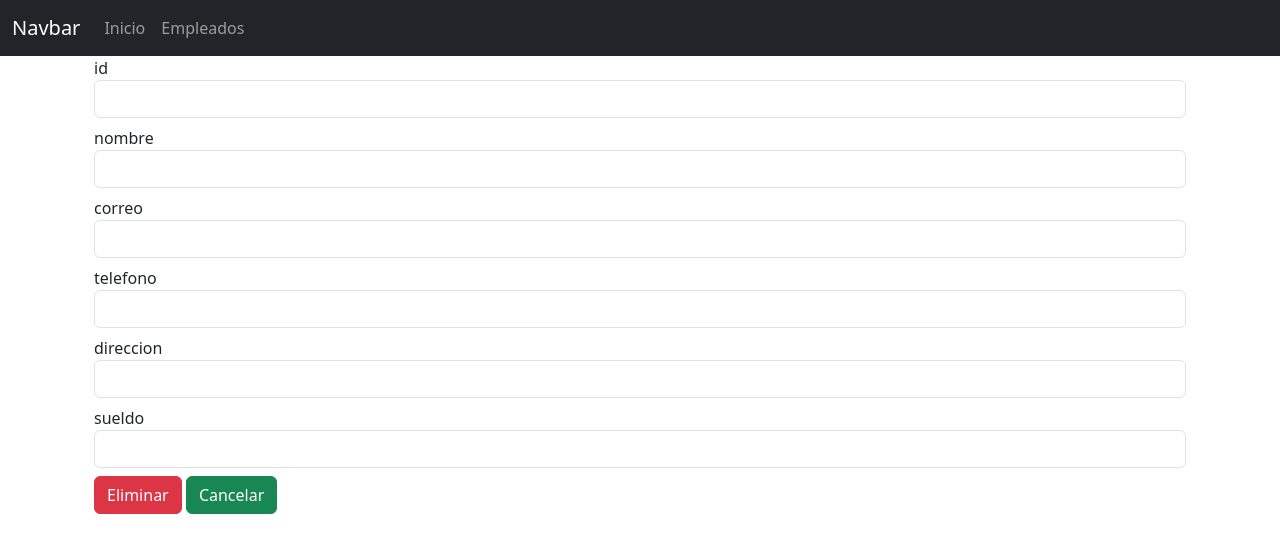
After one commit to IDGS-803-20000810/practicas_BD_IDGS803, a Flask app: template templates/eliminar.html in a window 1280 px wide. The commit adds this page. Shown: the top 553 px of the page. Run offline with Flask 3, Linux system fonts and the light colour scheme; the template is opened without the code that fills it: values that come from a table or form of the project are taken from there, others are empty; some libraries are stand-ins or nearby versions.

Commit message:
ABC Empleados

```diff
--- a/forms.py
+++ b/forms.py
@@ -2,6 +2,7 @@ from wtforms import Form
 from wtforms import StringField, SelectField, RadioField, EmailField, IntegerField, DecimalField
 
 class EmpleadoForm(Form):
+    id = IntegerField('id')
     nombre = StringField('nombre')
     correo = EmailField('correo')
     telefono = StringField('telefono')
--- a/main.py
+++ b/main.py
@@ -31,6 +31,55 @@ def index():
 
     return render_template("index.html",form=form)
 
+@app.route("/eliminar",methods=["GET", "POST"])
+def eliminar():
+    form = forms.EmpleadoForm(request.form)
+    if request.method == "GET":
+        id=request.args.get('id')
+        emp=db.session.query(Empleados).filter(Empleados.id==id).first()
+        form.id.data=request.args.get('id')
+        form.nombre.data=emp.nombre
+        form.correo.data=emp.correo
+        form.telefono.data=emp.telefono
+        form.direccion.data=emp.direccion
+        form.sueldo.data=emp.sueldo
+    if request.method == "POST" :
+        id=form.id.data
+        emp=Empleados.query.get(id)
+        db.session.delete(emp)
+        db.session.commit()
+        return redirect('tabla_empleados')
+
+    return render_template('eliminar.html',form=form)
+
+@app.route("/modificar",methods=["GET", "POST"])
+def modificar():
+    form = forms.EmpleadoForm(request.form)
+
+    if request.method == "GET":
+        id=request.args.get('id')
+        emp=db.session.query(Empleados).filter(Empleados.id==id).first()
+        form.id.data=request.args.get('id')
+        form.nombre.data=emp.nombre
+        form.correo.data=emp.correo
+        form.telefono.data=emp.telefono
+        form.direccion.data=emp.direccion
+        form.sueldo.data=emp.sueldo
+    if request.method == "POST" :
+        id=form.id.data
+        emp=db.session.query(Empleados).filter(Empleados.id==id).first()
+        emp.nombre=form.nombre.data
+        emp.correo=form.correo.data
+        emp.telefono=form.telefono.data
+        emp.direccion=form.direccion.data
+        emp.sueldo=form.sueldo.data
+        db.session.add(emp)
+        db.session.commit()
+        return redirect('tabla_empleados')
+
+    return render_template('modificar.html',form=form)
+
+
 @app.route("/tabla_empleados", methods=["GET", "POST"])
 def ABC_Completo():
     form=forms.EmpleadoForm(request.form)
--- /dev/null
+++ b/templates/eliminar.html
@@ -0,0 +1,47 @@
+{% extends 'layout.html' %}
+
+
+{% block content %}
+{% from "_macros.html" import render_field %}
+
+<div class="container">
+    <div class="row">
+        <form name="registro" action="/eliminar" id="eliminar" method="post">
+            <div class="row control-group">
+                <div class="form-group col-sm-12 controls">
+                    {{render_field(form.id,class="form-control")}}
+                </div>
+            </div>
+            <div class="row control-group">
+                <div class="form-group col-sm-12 controls">
+                    {{render_field(form.nombre,class="form-control")}}
+                </div>
+            </div>
+            <div class="row control-group">
+                <div class="form-group col-sm-12 controls">
+                    {{render_field(form.correo,class="form-control")}}
+                </div>
+            </div>
+            <div class="row control-group">
+                <div class="form-group col-sm-12 controls">
+                    {{render_field(form.telefono,class="form-control")}}
+                </div>
+            </div>
+            <div class="row control-group">
+                <div class="form-group col-sm-12 controls">
+                    {{render_field(form.direccion,class="form-control")}}
+                </div>
+            </div>
+            <div class="row control-group">
+                <div class="form-group col-sm-12 controls">
+                    {{render_field(form.sueldo,class="form-control")}}
+                </div>
+            </div>
+            <input type="hidden" name="csrf_token" value="{{csrf_token()}}">
+            <input class="btn btn-danger" type="submit" id="eliminar" name="eliminar" value="Eliminar">
+
+            <a href="tabla_empleados" class="btn btn-success">Cancelar</a>
+        </form>
+    </div>
+</div>
+{% endblock content %}
--- a/templates/tabla_empleados.html
+++ b/templates/tabla_empleados.html
@@ -29,8 +29,8 @@
                     <td>{{emp.telefono}}</td>
                     <td>{{emp.direccion}}</td>
                     <td>{{emp.sueldo}}</td>
-                    <td><a href='eliminar.html?id={{emp.id}}' class="btn btn-danger">Eliminar</a></td>
-                    <td><a href='modificar.html?id={{emp.id}}' class="btn btn-warning">Modificar</a></td>
+                    <td><a href='eliminar?id={{emp.id}}' class="btn btn-danger">Eliminar</a></td>
+                    <td><a href='modificar?id={{emp.id}}' class="btn btn-warning">Modificar</a></td>
 
                 </tr>
                 {% endfor %}
```
Also changed, not shown: templates/modificar.html (added, +48 -0 lines).
